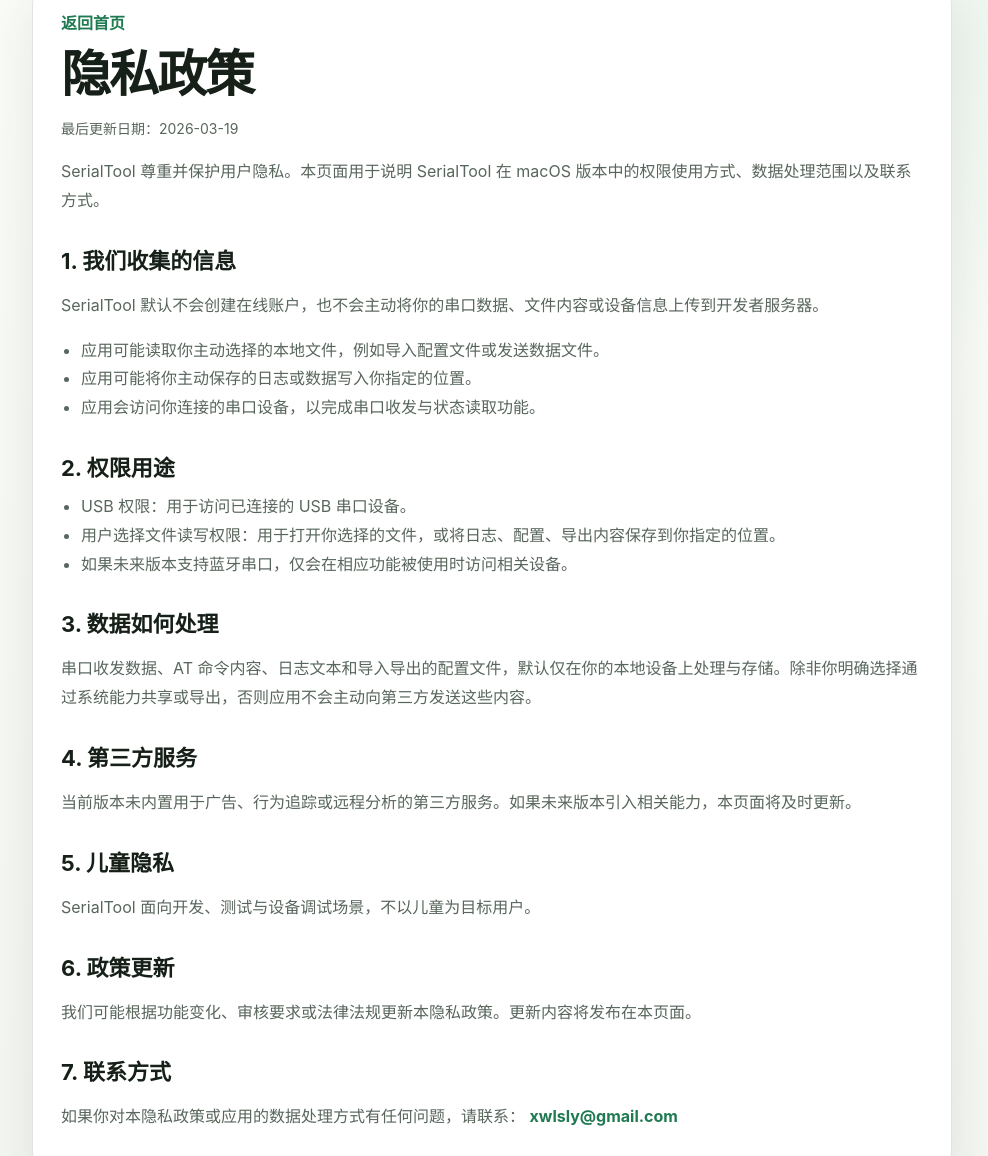
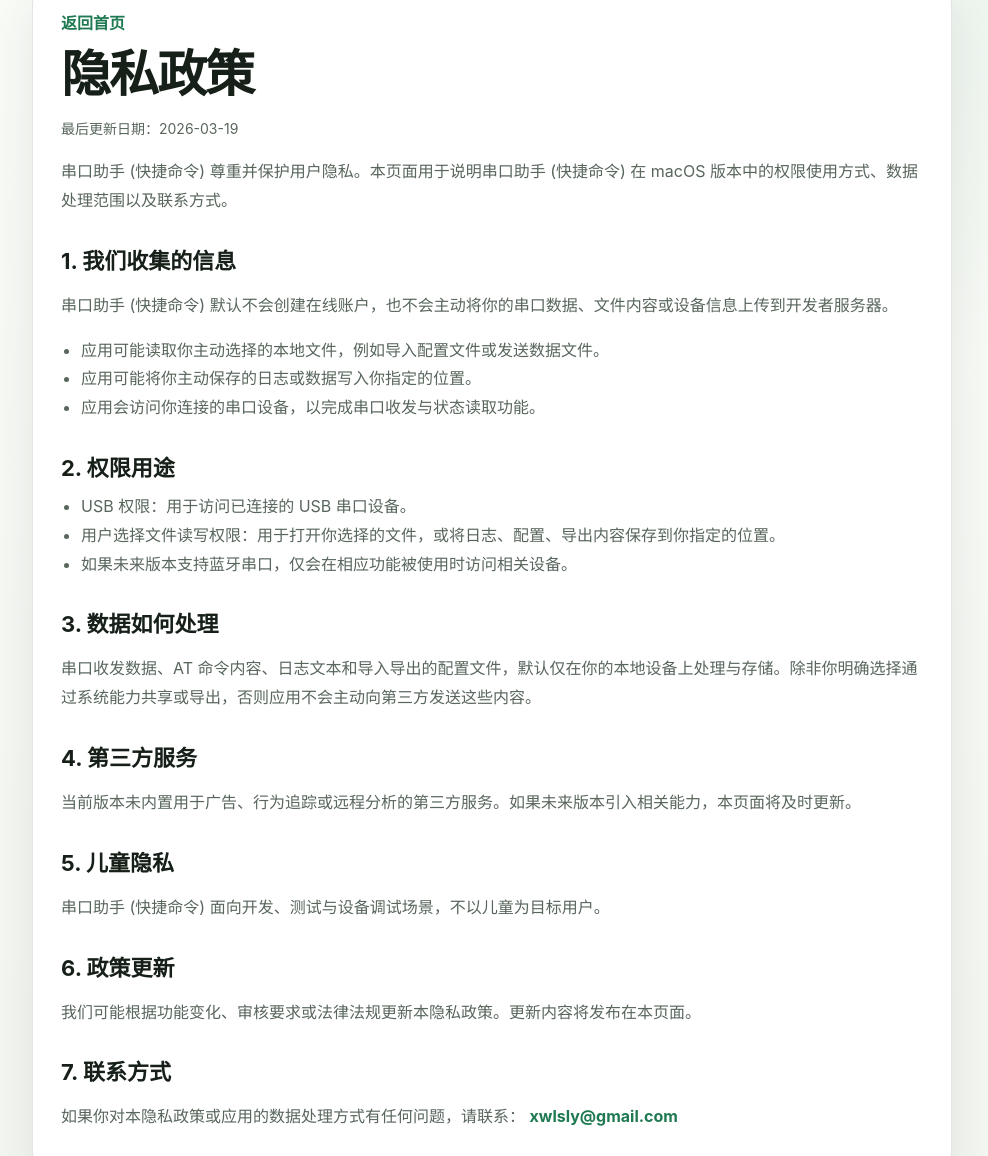
Before and after one commit to xwlsly/SerialTool, a plain HTML site: page privacy.html in a window 1280 px wide. Shown: the part 43-1199 px from the top of the page, without its empty margins (148-1136 px from the left). Drawn offline with Linux system fonts and the light colour scheme.

Commit message:
Update privacy.html

```diff
--- a/privacy.html
+++ b/privacy.html
@@ -3,10 +3,10 @@
   <head>
     <meta charset="UTF-8" />
     <meta name="viewport" content="width=device-width, initial-scale=1.0" />
-    <title>SerialTool 隐私政策</title>
+    <title>串口助手 (快捷命令) 隐私政策</title>
     <meta
       name="description"
-      content="SerialTool 隐私政策，说明应用的数据处理方式、权限用途与联系方式。"
+      content="串口助手 (快捷命令) 隐私政策，说明应用的数据处理方式、权限用途与联系方式。"
     />
     <style>
       :root {
@@ -102,13 +102,13 @@
         <p class="meta">最后更新日期：2026-03-19</p>
 
         <p>
-          SerialTool 尊重并保护用户隐私。本页面用于说明 SerialTool 在 macOS
+          串口助手 (快捷命令) 尊重并保护用户隐私。本页面用于说明串口助手 (快捷命令) 在 macOS
           版本中的权限使用方式、数据处理范围以及联系方式。
         </p>
 
         <h2>1. 我们收集的信息</h2>
         <p>
-          SerialTool 默认不会创建在线账户，也不会主动将你的串口数据、文件内容或设备信息上传到开发者服务器。
+          串口助手 (快捷命令) 默认不会创建在线账户，也不会主动将你的串口数据、文件内容或设备信息上传到开发者服务器。
         </p>
         <ul>
           <li>应用可能读取你主动选择的本地文件，例如导入配置文件或发送数据文件。</li>
@@ -135,7 +135,7 @@
 
         <h2>5. 儿童隐私</h2>
         <p>
-          SerialTool 面向开发、测试与设备调试场景，不以儿童为目标用户。
+          串口助手 (快捷命令) 面向开发、测试与设备调试场景，不以儿童为目标用户。
         </p>
 
         <h2>6. 政策更新</h2>
```
